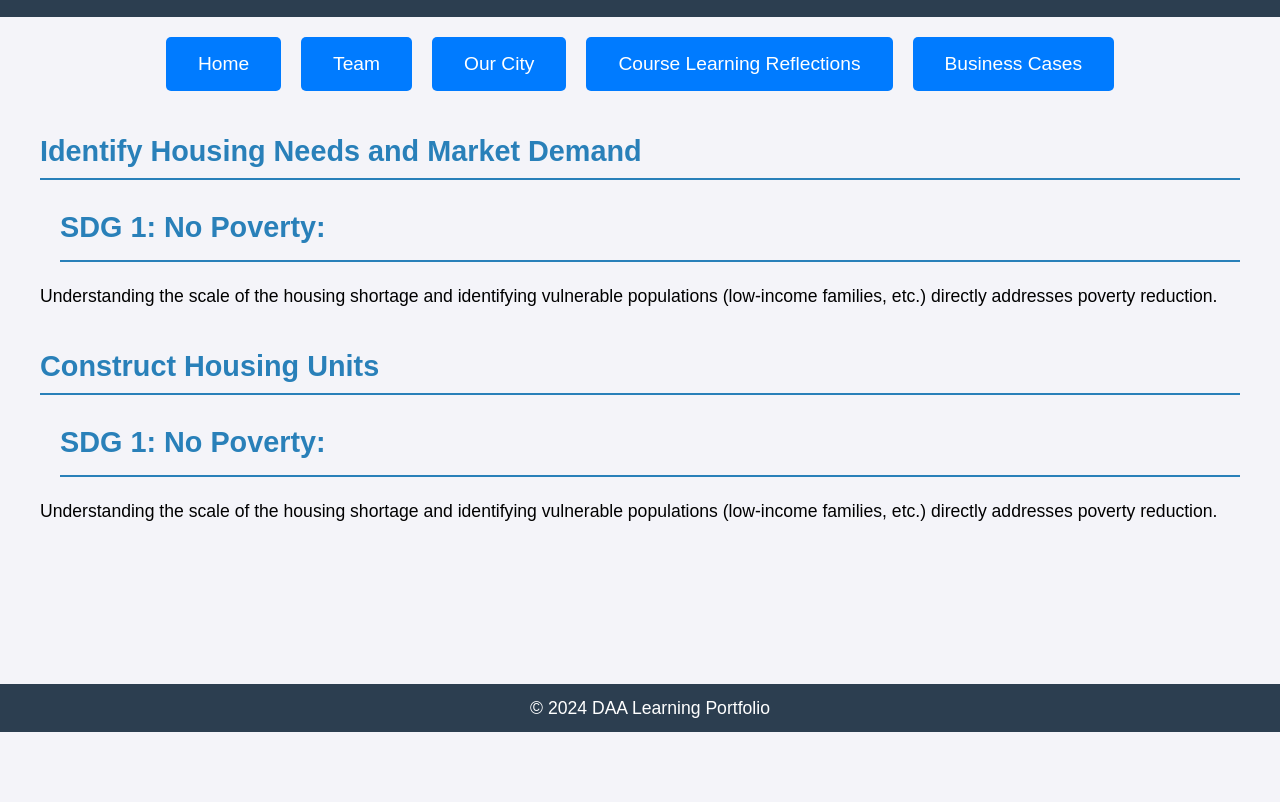
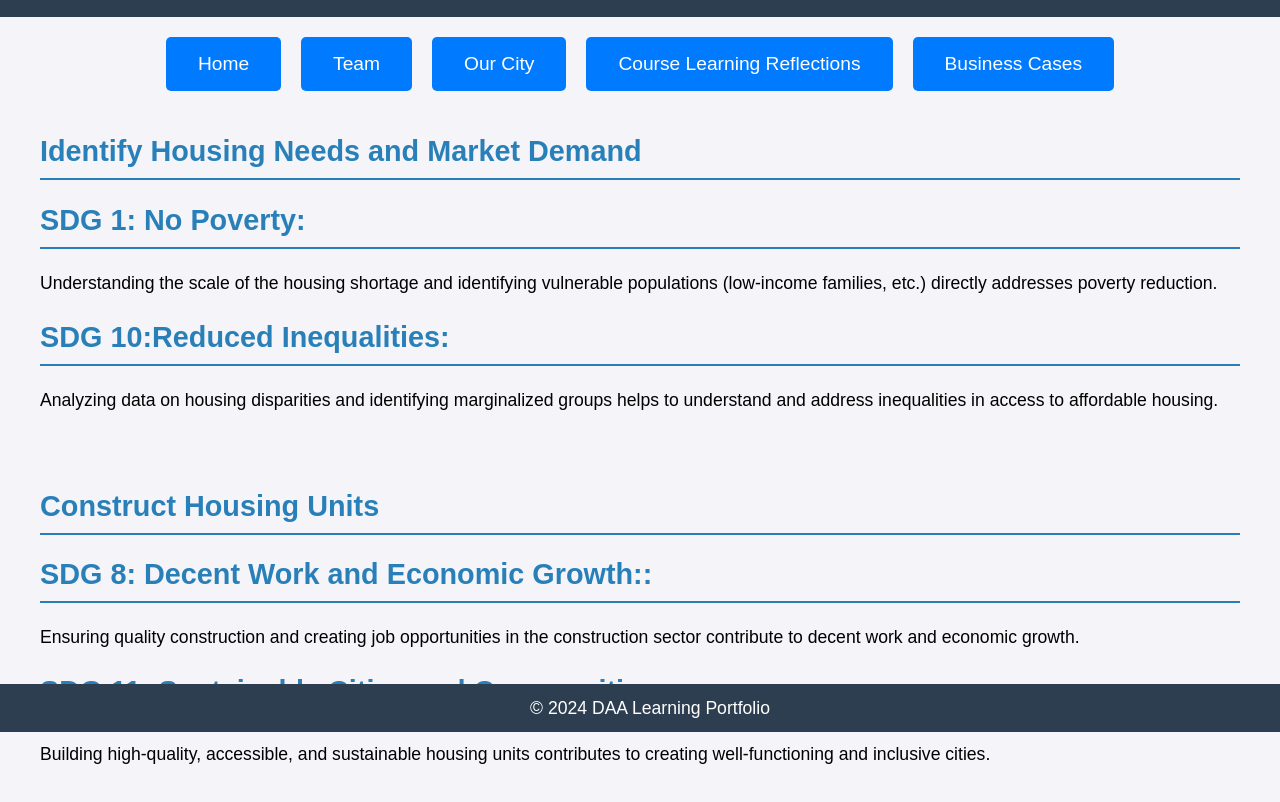
Before and after one commit to Shreyavasanad/portfolio.github.io, a plain HTML site: page swathi.html in a window 1280 px wide. Shown: the part 68-870 px from the top of the page. Before the commit the page ends 800 px from the top, so only its background shows below. Drawn offline with Linux system fonts and the light colour scheme.

Commit message:
Update swathi.html

```diff
--- a/swathi.html
+++ b/swathi.html
@@ -24,21 +24,19 @@
     <main>
         <section id="introduction">
             <h2>Identify Housing Needs and Market Demand</h2>
-          <ul>
              <h2>SDG 1: No Poverty:</h2>
-          </ul>
             <p>Understanding the scale of the housing shortage and identifying vulnerable populations (low-income families, etc.) directly addresses poverty reduction.</p>
-
+             <h2>SDG 10:Reduced Inequalities:</h2>
+            <p>Analyzing data on housing disparities and identifying marginalized groups helps to understand and address inequalities in access to affordable housing.</p>
         </section>
 
 
  <section id="housing">
             <h2>Construct Housing Units</h2>
-          <ul>
-             <h2>SDG 1: No Poverty:</h2>
-          </ul>
-            <p>Understanding the scale of the housing shortage and identifying vulnerable populations (low-income families, etc.) directly addresses poverty reduction.</p>
-
+           <h2>SDG 8: Decent Work and Economic Growth::</h2>
+            <p>Ensuring quality construction and creating job opportunities in the construction sector contribute to decent work and economic growth.</p>
+             <h2>SDG 11: Sustainable Cities and Communities:</h2>
+            <p> Building high-quality, accessible, and sustainable housing units contributes to creating well-functioning and inclusive cities.</p>
         </section>
 
 
```
